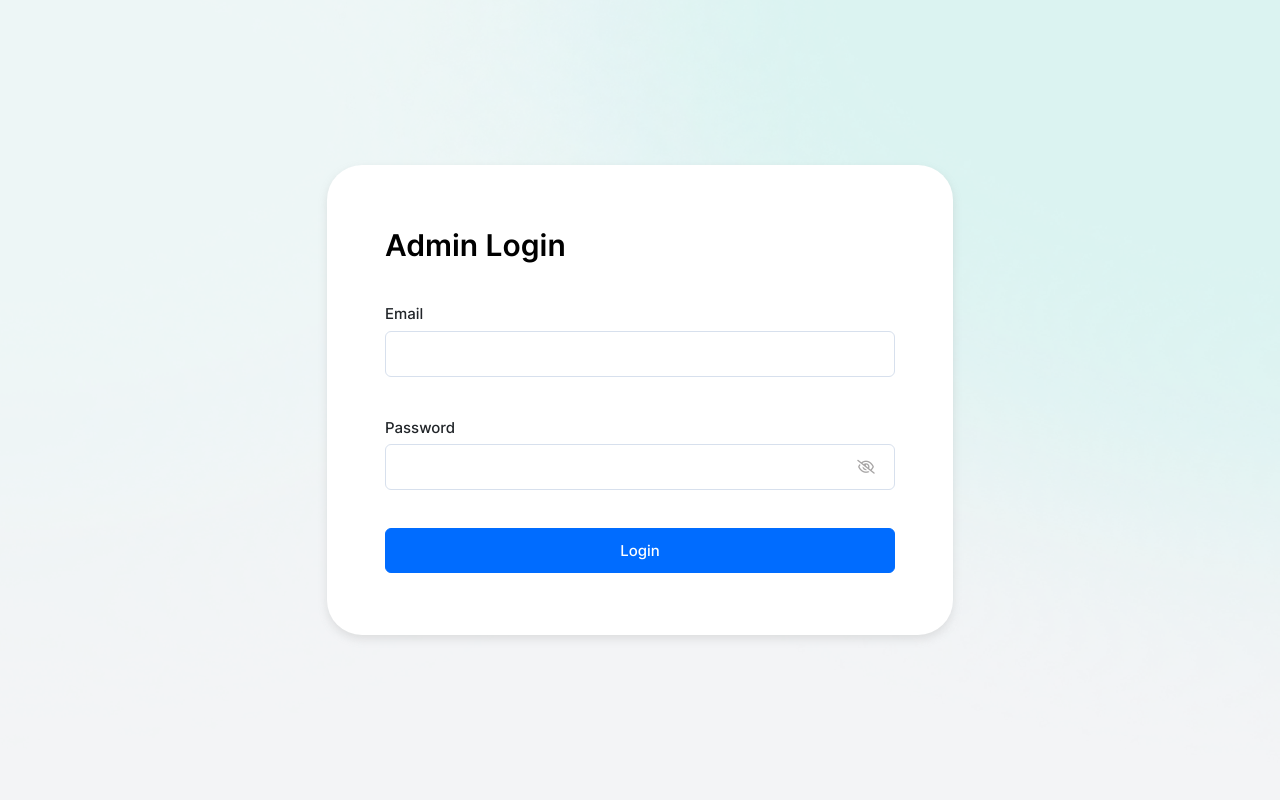
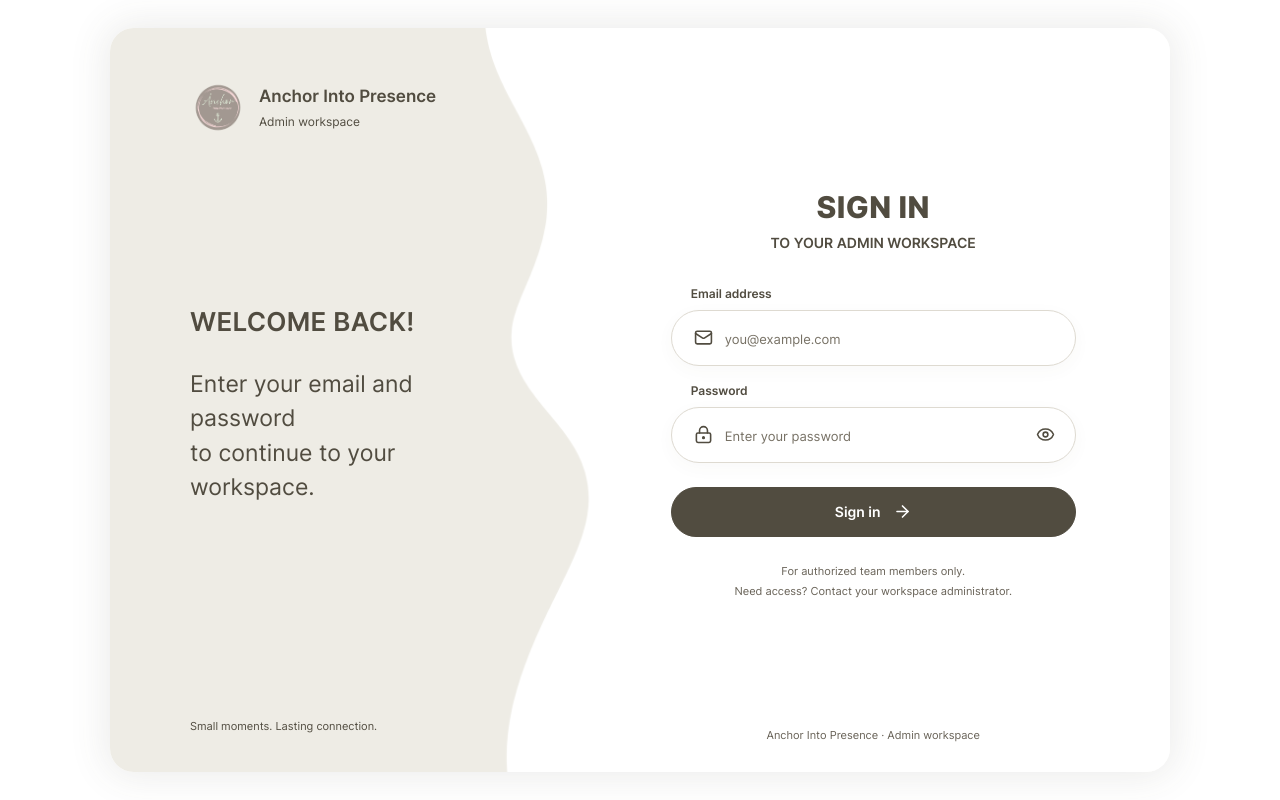
Before and after one commit to inteszel143/anchor-into-presence-backend, a Next.js app: page /admin/login in a window 1280 px wide. Built offline with nearby package versions, Linux system fonts and the light colour scheme; no server answers.

Commit message:
update the login screen

```diff
--- /dev/null
+++ b/src/app/admin/login/login.module.css
@@ -0,0 +1,41 @@
+.page { min-height: 100vh; min-height: 100dvh; display: grid; place-items: center; padding: 28px; background: #fff; color: #514c40; }
+.page, .page * { box-sizing: border-box; }
+.shell { position: relative; width: 100%; max-width: 1060px; min-height: min(840px, calc(100dvh - 56px)); display: grid; grid-template-columns: 44% 56%; border-radius: 24px; overflow: hidden; background: #fff; box-shadow: 0 0 36px 6px #514c401a; }
+.brandPanel { position: relative; display: flex; flex-direction: column; padding: 52px 80px 38px; color: #514c40; isolation: isolate; }
+.brandPanel::before { content: ''; position: absolute; z-index: -1; inset: 0 -8% 0 0; background: #eeece5; mask: url('/assets/images/admin-login-wave-mask.png') 0 0 / 100% 100% no-repeat; -webkit-mask: url('/assets/images/admin-login-wave-mask.png') 0 0 / 100% 100% no-repeat; mask-mode: luminance; }
+.brand { display: flex; align-items: center; gap: 13px; }
+.brand img { border-radius: 50%; object-fit: cover; flex-shrink: 0; }
+.brand strong { display: block; max-width: 180px; font-size: 17px; font-weight: 600; line-height: 1.4; }
+.brand span { display: block; color: #514c40; font-size: 12px; margin-top: 4px; }
+.brandMessage { margin: auto 0; padding: 70px 0 115px; }
+.brandMessage h2 { font-size: 26px; line-height: 1.35; font-weight: 600; color: #514c40; margin: 0 0 28px; text-transform: uppercase; letter-spacing: .01em; }
+.brandMessage > p { max-width: 340px; font-size: 23px; line-height: 1.5; color: #514c40; font-weight: 400; margin: 0; }
+.brandFooter { margin: 0; font-size: 11px; color: #514c40; }
+.formPanel { background: #fff; padding: 60px 54px 28px; display: flex; flex-direction: column; justify-content: center; }
+.formContent { width: 100%; max-width: 405px; margin: auto; padding: 26px 0; }
+.formContent h1 { text-align: center; font-size: 30px; font-weight: 650; line-height: 1.3; text-transform: uppercase; letter-spacing: .015em; margin: 0 0 4px; color: #514c40; }
+.intro { text-align: center; color: #514c40; font-size: 14px; font-weight: 600; line-height: 1.7; margin: 0 0 30px; }
+.field { margin-bottom: 16px; }
+.field label { display: block; font-size: 12px; font-weight: 550; color: #514c40; margin: 0 0 7px 20px; }
+.inputWrap { display: flex; align-items: center; min-height: 56px; padding-left: 22px; border: 1px solid #dedad1; border-radius: 32px; background: #fff; color: #514c40; box-shadow: 0 5px 18px #514c4009; transition: border-color .15s, box-shadow .15s; }
+.inputWrap > svg { flex-shrink: 0; }
+.inputWrap:focus-within { border-color: #514c40; box-shadow: 0 0 0 3px #514c4020; }
+.inputWrap input { display: block; width: 100%; min-width: 0; height: 54px; padding: 0 12px; border: 0; outline: none; border-radius: 32px; background: transparent; color: #514c40; font: inherit; font-size: 16px; box-shadow: none; }
+.inputWrap input::placeholder { color: #777165; font-size: 13px; }
+.eyeButton { display: grid; place-items: center; flex-shrink: 0; width: 44px; min-height: 44px; margin-right: 7px; border: 0; border-radius: 50%; background: transparent; color: #514c40; cursor: pointer; }
+.eyeButton:hover { background: #eeece5; }
+.eyeButton:focus-visible, .submit:focus-visible { outline: 3px solid #817968; outline-offset: 3px; }
+.invalid { border-color: #ad4741; }
+.fieldError { color: #a63834; font-size: 12px; line-height: 1.5; margin: 7px 20px 0; }
+.error { border: 1px solid #efd3cc; border-radius: 12px; padding: 12px; background: #fff5f1; color: #873e36; font-size: 13px; line-height: 1.6; margin: 0 0 18px; }
+.submit { display: flex; align-items: center; justify-content: center; gap: 12px; width: 100%; min-height: 50px; margin-top: 24px; border: 1px solid #514c40; border-radius: 32px; background: #514c40; color: #fff; font: inherit; font-size: 14px; font-weight: 600; cursor: pointer; transition: background .15s; }
+.submit:hover { background: #403c32; }
+.submit:disabled { opacity: .7; cursor: wait; }
+.accessNote { text-align: center; font-size: 11px; color: #686257; line-height: 1.85; margin: 24px 0 0; }
+.formFooter { text-align: center; font-size: 11px; color: #686257; margin: 26px 0 0; }
+.loadingStatus { position: absolute; width: 1px; height: 1px; overflow: hidden; clip-path: inset(50%); }
+.spinner { animation: spin 1s linear infinite; }
+@keyframes spin { to { transform: rotate(360deg); } }
+@media (prefers-reduced-motion: reduce) { .spinner { animation: none; } .inputWrap, .submit { transition: none; } }
+@media (max-width: 1100px) { .brandPanel { padding: 42px 44px 32px; } .brandMessage > p { font-size: 20px; } .formPanel { padding: 48px 40px 28px; } }
+@media (max-width: 760px) { .page { padding: 16px; align-items: start; } .shell { grid-template-columns: 1fr; grid-template-rows: auto 1fr; min-height: calc(100dvh - 32px); border-radius: 20px; } .brandPanel { padding: 24px; background: #eeece5; } .brandPanel::before { display: none; } .brand img { width: 46px; height: 46px; } .brand strong { max-width: none; font-size: 15px; } .brandMessage, .brandFooter { display: none; } .formPanel { padding: 38px 24px 24px; } .formContent { padding: 0; } .formContent h1 { font-size: 27px; } .intro { font-size: 12px; margin-bottom: 24px; } }
--- a/src/app/admin/login/page.tsx
+++ b/src/app/admin/login/page.tsx
@@ -1,159 +1,117 @@
 "use client";
 
-import { useState } from "react";
+import { useRef, useState } from "react";
+import Image from "next/image";
 import { useRouter } from "next/navigation";
-import { toast } from "react-toastify";
+import { ArrowRight, Eye, EyeOff, LoaderCircle, LockKeyhole, Mail } from "lucide-react";
+import styles from "./login.module.css";
 
 export default function AdminLoginPage() {
   const [email, setEmail] = useState("");
   const [password, setPassword] = useState("");
   const [showPassword, setShowPassword] = useState(false);
-
-  const [errors, setErrors] = useState({
-    email: false,
-    password: false,
-    passwordLength: false,
-  });
-
+  const [loading, setLoading] = useState(false);
+  const [error, setError] = useState("");
+  const [errors, setErrors] = useState({ email: "", password: "" });
+  const submitting = useRef(false);
+  const emailInput = useRef<HTMLInputElement>(null);
+  const passwordInput = useRef<HTMLInputElement>(null);
   const router = useRouter();
 
-  const handleLogin = async (e: React.FormEvent) => {
-    e.preventDefault();
-    toast.dismiss();
-
-    const isEmailValid = email.trim().length > 0;
-    const isPasswordValid = password.trim().length > 0;
-    const isPasswordLengthValid = password.trim().length >= 8;
-
-    if (!isEmailValid || !isPasswordValid || !isPasswordLengthValid) {
-      setErrors({
-        email: !isEmailValid,
-        password: !isPasswordValid,
-        passwordLength: isPasswordValid && !isPasswordLengthValid,
-      });
-
-      if (!isPasswordLengthValid && isPasswordValid) {
-        toast.error("Password must be at least 8 characters long.");
-      } else {
-        toast.error("Please enter email and password.");
-      }
-
+  async function handleLogin(event: React.FormEvent<HTMLFormElement>) {
+    event.preventDefault();
+    if (submitting.current) return;
+    setError("");
+    const nextErrors = {
+      email: /^[^\s@]+@[^\s@]+\.[^\s@]+$/.test(email.trim()) ? "" : "Enter a valid email address.",
+      password: password.trim() ? "" : "Enter your password.",
+    };
+    setErrors(nextErrors);
+    if (nextErrors.email || nextErrors.password) {
+      (nextErrors.email ? emailInput : passwordInput).current?.focus();
       return;
     }
-
+    submitting.current = true;
+    setLoading(true);
+    let navigating = false;
     try {
-      const res = await fetch("/api/admin/login", {
+      const response = await fetch("/api/admin/login", {
         method: "POST",
-        body: JSON.stringify({
-          email: email.trim(),
-          password: password.trim(),
-        }),
         headers: { "Content-Type": "application/json" },
+        body: JSON.stringify({ email: email.trim(), password: password.trim() }),
       });
-
-      if (res.ok) {
-        const data = await res.json();
-        localStorage.setItem("token", data.token);
-        localStorage.setItem("name", data.admin.name);
-        localStorage.setItem("email", data.admin.email);
-        localStorage.setItem("image", data.admin.image);
-
-        toast.success("Login successful!");
-        router.push("/admin/dashboard");
-      } else {
-        const errorData = await res.json();
-        toast.error(errorData?.message || "Login failed. Please try again.");
+      if (!response.ok) {
+        setError(response.status === 401
+          ? "That email and password don’t match. Please try again."
+          : "We couldn’t sign you in right now. Please try again shortly.");
+        return;
       }
+      const data = await response.json();
+      localStorage.setItem("token", data.token);
+      localStorage.setItem("name", data.admin.name ?? "");
+      localStorage.setItem("email", data.admin.email ?? "");
+      localStorage.setItem("image", data.admin.image ?? "");
+      router.push("/admin/dashboard");
+      navigating = true;
     } catch {
-      toast.error("Something went wrong. Please try again.");
+      setError("We couldn’t complete sign-in. Check your connection and try again.");
+    } finally {
+      if (!navigating) {
+        submitting.current = false;
+        setLoading(false);
+      }
     }
-  };
+  }
 
   return (
-    <>
-      <div className="credential_main_wrapper">
-        <div className="credential_form_wrapper">
-          <div className="credential_form_card">
-            <h2>Admin Login</h2>
+    <main className={styles.page}>
+      <div className={styles.shell}>
+        <aside className={styles.brandPanel} aria-label="Anchor Into Presence">
+          <div className={styles.brand}>
+            <Image src="/assets/images/anchor-into-presence-logo.png" alt="" width={56} height={56} priority />
+            <div><strong>Anchor Into Presence</strong><span>Admin workspace</span></div>
+          </div>
+          <div className={styles.brandMessage}>
+            <h2>Welcome back!</h2>
+            <p>Enter your email and password<br />to continue to your workspace.</p>
+          </div>
+          <p className={styles.brandFooter}>Small moments. Lasting connection.</p>
+        </aside>
 
-            <form onSubmit={handleLogin} noValidate>
-              <div className="form_field_wrapper">
-                <div className="form_field">
-                  <label htmlFor="email">Email</label>
-                  <div className="input_field">
-                    <input
-                      type="email"
-                      id="email"
-                      className={`form-control ${errors.email ? "is-invalid" : ""
-                        }`}
-                      value={email}
-                      onChange={(e) => {
-                        setEmail(e.target.value);
-                        if (errors.email) {
-                          setErrors((prev) => ({ ...prev, email: false }));
-                        }
-                      }}
-                    />
-                  </div>
-                  <p className="text-danger">{errors.email ? 'Enter valid email' : ''}</p>
+        <section className={styles.formPanel} aria-labelledby="login-title">
+          <div className={styles.formContent}>
+            <h1 id="login-title">Sign in</h1>
+            <p className={styles.intro}>TO YOUR ADMIN WORKSPACE</p>
+            <form onSubmit={handleLogin} noValidate aria-busy={loading}>
+              <div className={styles.field}>
+                <label htmlFor="email">Email address</label>
+                <div className={`${styles.inputWrap} ${errors.email ? styles.invalid : ""}`}>
+                  <Mail size={19} aria-hidden="true" />
+                  <input ref={emailInput} id="email" name="email" type="email" inputMode="email" autoComplete="username" autoCapitalize="none" spellCheck={false} placeholder="you@example.com" value={email} disabled={loading} aria-invalid={Boolean(errors.email)} aria-describedby={errors.email ? "email-error" : undefined} onChange={event => { setEmail(event.target.value); setErrors(previous => ({ ...previous, email: "" })); setError(""); }} />
                 </div>
-
-                <div className="form_field n-pass">
-                  <label htmlFor="loginPassword">Password</label>
-                  <div className="input_field">
-                    <input
-                      type={showPassword ? "text" : "password"}
-                      id="loginPassword"
-                      className={`form-control ${errors.password ? "is-invalid" : ""
-                        }`}
-                      value={password}
-                      onChange={(e) => {
-                        const value = e.target.value;
-                        setPassword(value);
-
-                        setErrors((prev) => ({
-                          ...prev,
-                          password: value.trim().length === 0,
-                          passwordLength: value.trim().length > 0 && value.trim().length < 8,
-                        }));
-                      }}
-                    />
-
-                    <span
-                      className="eye-icon"
-                      onClick={() => setShowPassword((prev) => !prev)}
-                      role="button"
-                      aria-label={
-                        showPassword ? "Hide password" : "Show password"
-                      }
-                    >
-                      <i
-                        className={`fa-regular ${showPassword ? "fa-eye" : "fa-eye-slash"
-                          }`}
-                      />
-                    </span>
-
-                  </div>
-                  <p className="text-danger">
-                    {errors.password && 'Enter Password'}
-                    {errors.passwordLength && 'Password must be at least 8 characters'}
-                  </p>
-
+                {errors.email && <p id="email-error" className={styles.fieldError}>{errors.email}</p>}
+              </div>
+              <div className={styles.field}>
+                <label htmlFor="loginPassword">Password</label>
+                <div className={`${styles.inputWrap} ${errors.password ? styles.invalid : ""}`}>
+                  <LockKeyhole size={19} aria-hidden="true" />
+                  <input ref={passwordInput} id="loginPassword" name="password" type={showPassword ? "text" : "password"} autoComplete="current-password" placeholder="Enter your password" value={password} disabled={loading} aria-invalid={Boolean(errors.password)} aria-describedby={errors.password ? "password-error" : undefined} onChange={event => { setPassword(event.target.value); setErrors(previous => ({ ...previous, password: "" })); setError(""); }} />
+                  <button className={styles.eyeButton} type="button" aria-label={showPassword ? "Hide password" : "Show password"} aria-pressed={showPassword} onClick={() => setShowPassword(value => !value)}>{showPassword ? <EyeOff size={19} aria-hidden="true" /> : <Eye size={19} aria-hidden="true" />}</button>
                 </div>
+                {errors.password && <p id="password-error" className={styles.fieldError}>{errors.password}</p>}
               </div>
-
-              <div className="form-btn-blk">
-                <button
-                  type="submit"
-                  className="form-btn w-100 fw-medium text-white text-capitalize"
-                >
-                  Login
-                </button>
-              </div>
+              {error && <p className={styles.error} role="alert">{error}</p>}
+              <button className={styles.submit} type="submit" disabled={loading}>
+                <span>{loading ? "Signing in…" : "Sign in"}</span>
+                {loading ? <LoaderCircle size={19} className={styles.spinner} aria-hidden="true" /> : <ArrowRight size={19} aria-hidden="true" />}
+              </button>
+              <p className={styles.loadingStatus} role="status">{loading ? "Signing in. Please wait." : ""}</p>
             </form>
+            <p className={styles.accessNote}>For authorized team members only.<br />Need access? Contact your workspace administrator.</p>
           </div>
-        </div>
+          <p className={styles.formFooter}>Anchor Into Presence · Admin workspace</p>
+        </section>
       </div>
-    </>
+    </main>
   );
 }
```
Also changed, not shown: public/assets/images/admin-login-wave-mask.png (added), 1 other file (tests, documents, lock files or other folders).
